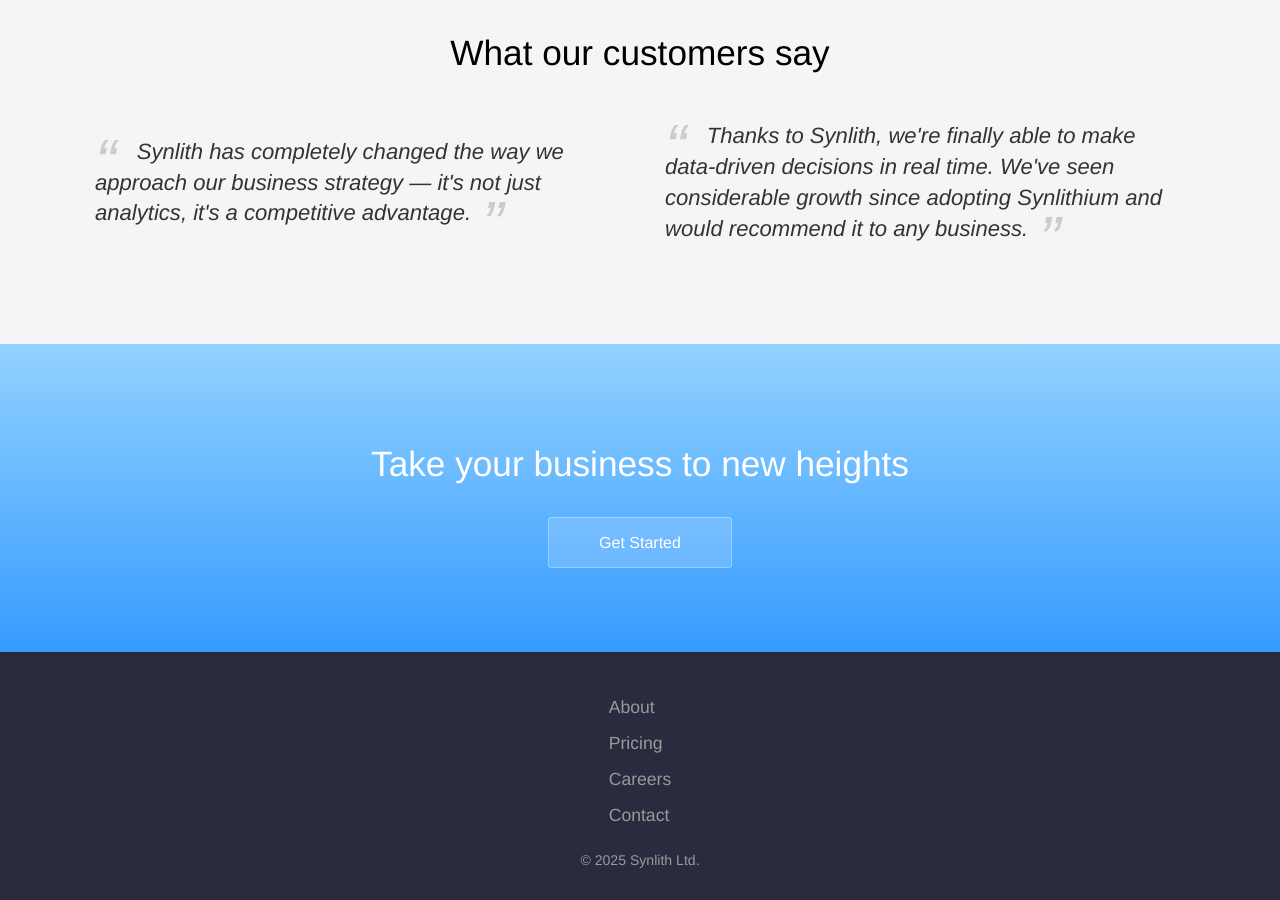
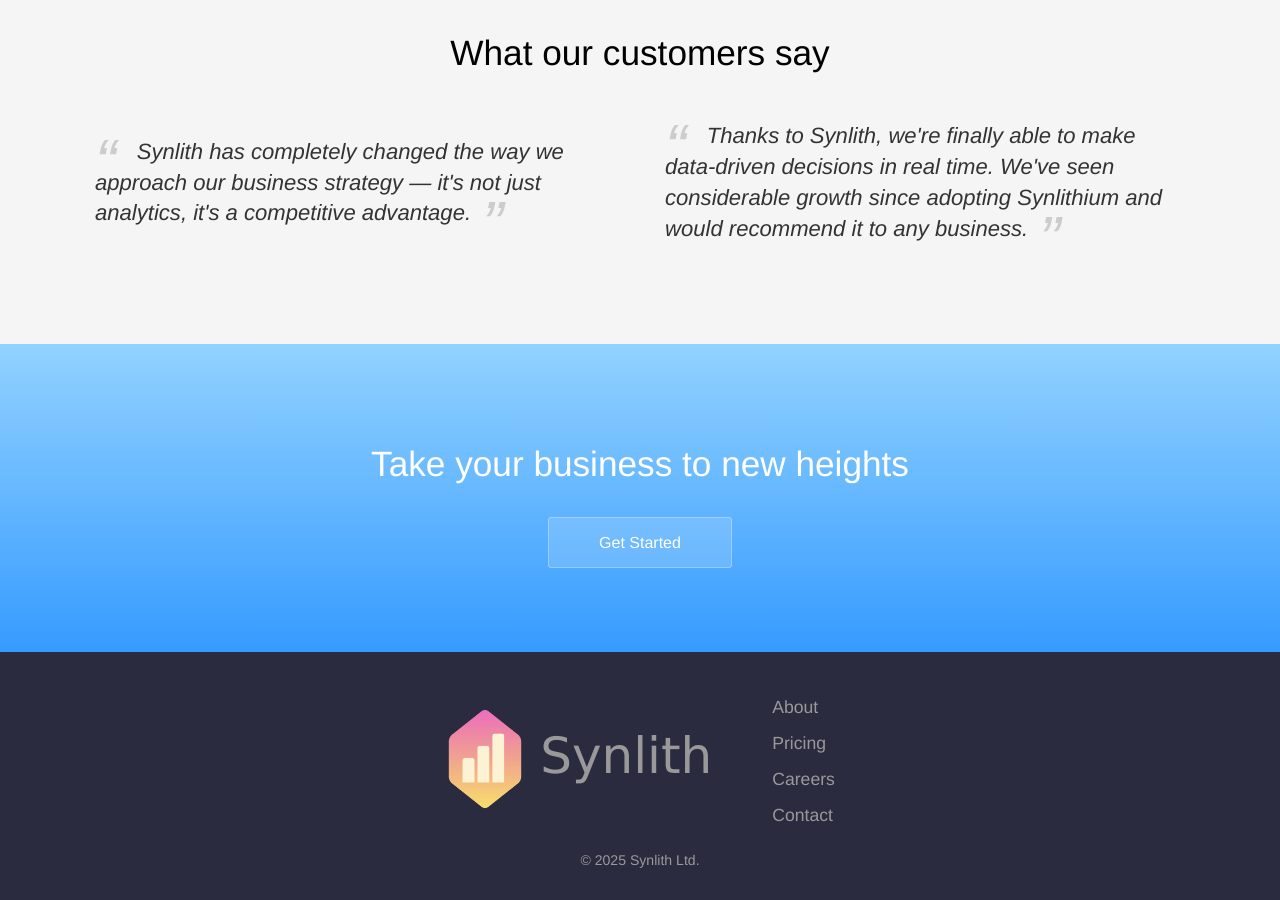
Before and after one commit to derpyjim/PRSyn, a Jekyll site: the page built from index.html, in a window 1280 px wide and 900 px high, scrolled down 2426 px. Built offline with Jekyll 4.4.1, drawn with Linux system fonts in a browser that asks for light colours.

Commit message:
Update default.html

```diff
--- a/_layouts/default.html
+++ b/_layouts/default.html
@@ -40,6 +40,12 @@
 			<div class="container">
 				<p class="editor-link"><a href="cloudcannon:collections/_data/footer.yml" class="btn"><strong>&#9998;</strong> Edit footer</a></p>
 				<div class="footer-columns">
+					<div class="logo-text">
+                        			<a href="{{ site.baseurl }}/">
+                            				<img src="{{ site.baseurl }}/images/logo.png" alt="Synlith Logo" width="95" height="100"/>
+                        			</a>
+                        			<span class="bottom-text">Synlith</span>
+                    			</div>
 					{% for column in site.data.footer %}
 					<ul class="footer-links">
 						{% for link in column.links %}
```
